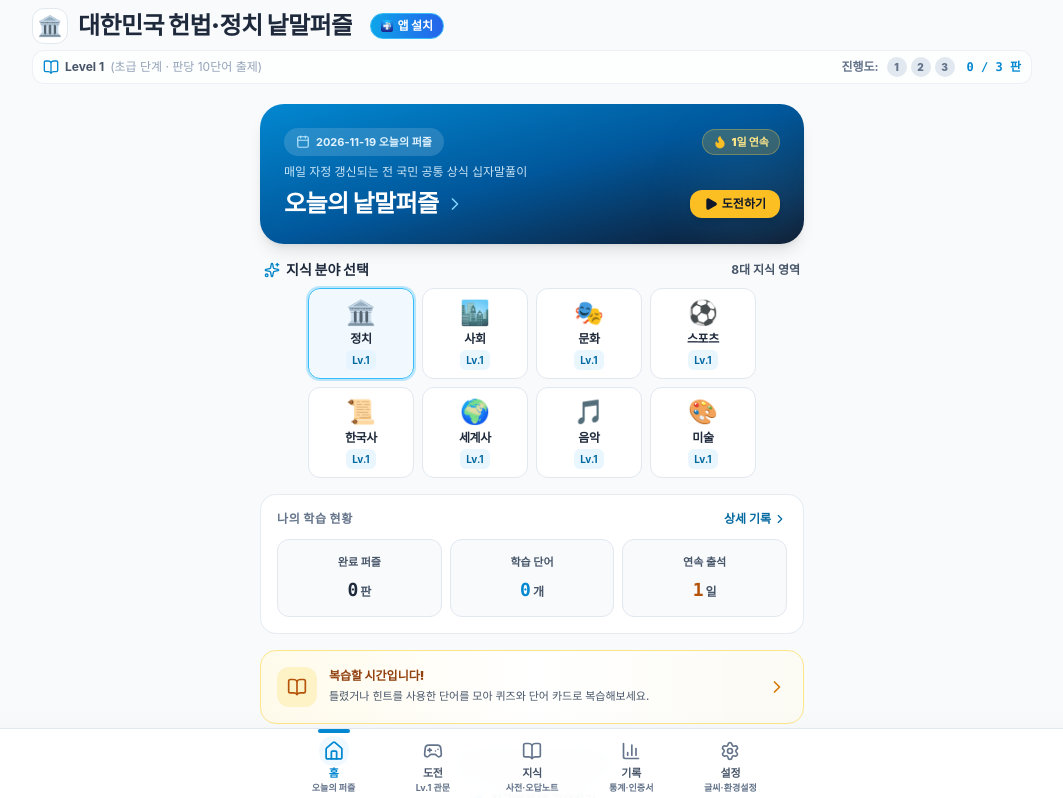
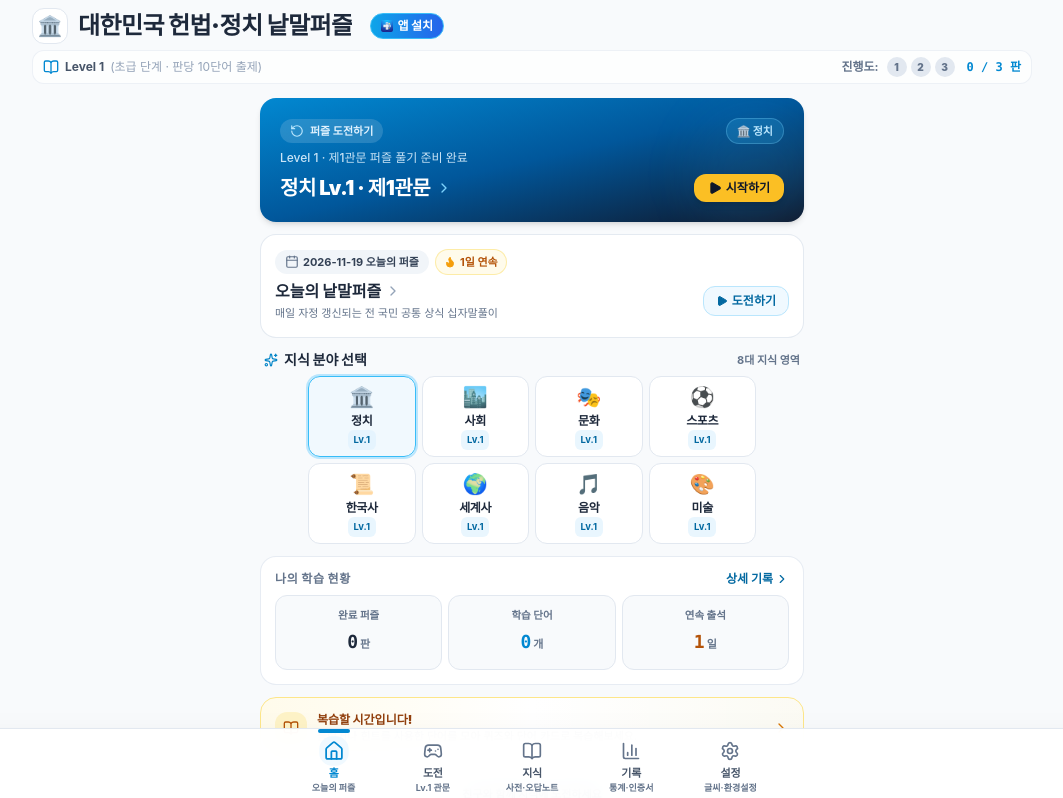
Before and after one commit to honglabai/korean-crossword-puzzle, a React (Vite) app: page / in a window 1280 px wide. Shown: the top 798 px of the page, without its empty margins (108-1171 px from the left). Built offline with nearby package versions, Linux system fonts and the light colour scheme.

Commit message:
ui: swap resume game and daily challenge layout with hero styling and compact spacing

```diff
--- a/src/features/home/HomeScreen.tsx
+++ b/src/features/home/HomeScreen.tsx
@@ -36,6 +36,14 @@ export const HomeScreen: React.FC<HomeScreenProps> = ({
   const [copied, setCopied] = useState(false);
   const todayKST = getKSTDateString();
   const recentActive = getMostRecentActiveGame();
+
+  // Active or selected category for the primary Hero card
+  const activeCategory: CategoryId = recentActive?.category || saveData.selectedCategory || 'POLITICS';
+  const activeCatMeta = getCategoryMeta(activeCategory);
+  const activeProg = saveData.categoryProgress[activeCategory];
+  const activeLevel = recentActive?.session.level || activeProg?.currentLevel || 1;
+  const activeBoard =
+    recentActive?.session.boardNumber || Math.min(3, (activeProg?.clearCountInLevel || 0) + 1);
 
   // Aggregate stats
   let totalClearedPuzzles = 0;
@@ -78,105 +86,114 @@ export const HomeScreen: React.FC<HomeScreenProps> = ({
     <main
       id="main-content"
       role="main"
-      className="w-full max-w-xl mx-auto px-4 py-4 space-y-4 animate-in fade-in duration-200"
+      className="w-full max-w-xl mx-auto px-3.5 sm:px-4 py-2 sm:py-2.5 space-y-2.5 sm:space-y-3 animate-in fade-in duration-200"
     >
-      {/* 1. Header Hero Card: Daily Crossword Banner */}
+      {/* 1. Header Hero Card: 진행 중인 퍼즐 이어하기 (가장 강조) */}
+      <section
+        aria-label="진행 중인 퍼즐 이어하기"
+        onClick={() => {
+          sounds.playKey();
+          onResumeGame(activeCategory);
+        }}
+        className="w-full rounded-2xl p-4 sm:p-5 bg-gradient-to-br from-[#0288d1] via-[#01579b] to-slate-900 text-white shadow-md relative overflow-hidden cursor-pointer hover:shadow-lg transition group select-none"
+      >
+        <div className="absolute -right-4 -bottom-4 w-32 h-32 bg-sky-400/10 rounded-full blur-xl pointer-events-none" />
+        <div className="relative z-10">
+          <div className="flex items-center justify-between mb-1.5">
+            <span className="inline-flex items-center gap-1.5 px-2.5 py-0.5 rounded-full bg-white/15 backdrop-blur-md text-[11px] font-bold text-sky-100">
+              <RotateCcw className="w-3.5 h-3.5 text-sky-200" />
+              <span>{recentActive ? '진행 중인 퍼즐' : '퍼즐 도전하기'}</span>
+            </span>
+
+            <span className="inline-flex items-center gap-1 px-2.5 py-0.5 rounded-full bg-sky-400/20 text-sky-200 border border-sky-300/30 text-[11px] font-black">
+              <span>
+                {activeCatMeta.icon} {activeCatMeta.name}
+              </span>
+            </span>
+          </div>
+
+          <p className="text-[11px] sm:text-xs text-sky-100/90 font-medium">
+            {recentActive
+              ? `풀이 시간 ${Math.floor(recentActive.session.elapsedSeconds / 60)}분 ${
+                  recentActive.session.elapsedSeconds % 60
+                }초 저장됨 · 바로 이어서 풀기`
+              : `Level ${activeLevel} · 제${activeBoard}관문 퍼즐 풀기 준비 완료`}
+          </p>
+
+          <div className="mt-2 flex items-center justify-between">
+            <h2 className="text-lg sm:text-xl font-black tracking-tight flex items-center gap-1.5">
+              <span>
+                {activeCatMeta.name} Lv.{activeLevel} · 제{activeBoard}관문
+              </span>
+              <ChevronRight className="w-4 h-4 text-sky-300 group-hover:translate-x-1 transition" />
+            </h2>
+
+            <span className="flex items-center gap-1 text-xs font-black bg-amber-400 text-slate-900 px-3.5 py-1.5 rounded-xl shadow-md group-hover:bg-amber-300 transition shrink-0">
+              <Play className="w-3.5 h-3.5 fill-slate-900" />
+              <span>{recentActive ? '이어하기' : '시작하기'}</span>
+            </span>
+          </div>
+        </div>
+      </section>
+
+      {/* 2. Secondary Card: 오늘의 낱말퍼즐 (덜 강조된 차분한 스타일) */}
       <section
         aria-label="오늘의 낱말퍼즐"
         onClick={() => {
           sounds.playKey();
           onOpenDailyChallenge();
         }}
-        className="w-full rounded-3xl p-5 sm:p-6 bg-gradient-to-br from-[#0288d1] via-[#01579b] to-slate-900 text-white shadow-lg relative overflow-hidden cursor-pointer hover:shadow-xl transition group"
+        className="w-full rounded-2xl p-3 sm:p-3.5 bg-white border border-slate-200/90 shadow-2xs hover:border-sky-300 transition cursor-pointer group text-slate-800"
       >
-        <div className="absolute -right-4 -bottom-4 w-32 h-32 bg-sky-400/10 rounded-full blur-xl pointer-events-none" />
-        <div className="relative z-10">
-          <div className="flex items-center justify-between mb-2">
-            <span className="inline-flex items-center gap-1.5 px-3 py-1 rounded-full bg-white/15 backdrop-blur-md text-[11px] font-bold text-sky-100">
-              <Calendar className="w-3.5 h-3.5 text-sky-200" />
+        <div className="flex items-center justify-between mb-1">
+          <div className="flex items-center gap-1.5">
+            <span className="inline-flex items-center gap-1 px-2.5 py-0.5 rounded-full bg-slate-100 text-[11px] font-bold text-slate-700">
+              <Calendar className="w-3.5 h-3.5 text-slate-500" />
               <span>{todayKST} 오늘의 퍼즐</span>
             </span>
-
-            <span className="inline-flex items-center gap-1 px-2.5 py-0.5 rounded-full bg-amber-400/20 text-amber-200 border border-amber-300/30 text-[11px] font-black">
-              <Flame className="w-3.5 h-3.5 text-amber-400 fill-amber-400" />
+            <span className="inline-flex items-center gap-1 px-2 py-0.5 rounded-full bg-amber-50 text-amber-700 border border-amber-200/70 text-[11px] font-bold">
+              <Flame className="w-3 h-3 text-amber-500 fill-amber-500" />
               <span>{streakDays}일 연속</span>
             </span>
           </div>
+        </div>
 
-          <p className="text-xs text-sky-100/90 font-medium mt-1">
+        <div className="flex items-center justify-between">
+          <div>
+            <h3 className="text-sm sm:text-base font-black text-slate-800 flex items-center gap-1">
+              <span>오늘의 낱말퍼즐</span>
+              <ChevronRight className="w-4 h-4 text-slate-400 group-hover:text-sky-600 group-hover:translate-x-0.5 transition" />
+            </h3>
+            <p className="text-[11px] text-slate-500 font-medium">
               매일 자정 갱신되는 전 국민 공통 상식 십자말풀이
             </p>
-
-          <div className="mt-2 flex items-center justify-between">
-            <h2 className="text-xl sm:text-2xl font-black tracking-tight flex items-center gap-1.5">
-              <span>오늘의 낱말퍼즐</span>
-              <ChevronRight className="w-5 h-5 text-sky-300 group-hover:translate-x-1 transition" />
-            </h2>
+          </div>
 
           {isTodayCompleted ? (
-              <span className="flex items-center gap-1 text-xs font-black bg-emerald-500/80 px-3 py-1.5 rounded-xl shadow-xs">
-                <CheckCircle2 className="w-4 h-4" />
+            <span className="flex items-center gap-1 text-xs font-bold bg-emerald-50 text-emerald-700 border border-emerald-200 px-3 py-1.5 rounded-xl shrink-0">
+              <CheckCircle2 className="w-3.5 h-3.5 text-emerald-600" />
               <span>오늘 완료!</span>
             </span>
           ) : (
-              <span className="flex items-center gap-1 text-xs font-black bg-amber-400 text-slate-900 px-3.5 py-1.5 rounded-xl shadow-md group-hover:bg-amber-300 transition">
-                <Play className="w-3.5 h-3.5 fill-slate-900" />
+            <span className="flex items-center gap-1 text-xs font-bold bg-sky-50 text-sky-700 border border-sky-200 hover:bg-sky-100 px-3 py-1.5 rounded-xl transition shrink-0">
+              <Play className="w-3 h-3 fill-sky-700" />
               <span>도전하기</span>
             </span>
           )}
         </div>
-        </div>
       </section>
 
-      {/* 2. Resume In-Progress Puzzle Card */}
-      {recentActive && (
-        <section
-          aria-label="진행 중인 퍼즐 이어하기"
-          className="w-full bg-white rounded-2xl p-4 border border-sky-100 shadow-xs flex items-center justify-between gap-3 hover:border-sky-300 transition"
-        >
-          <div className="flex items-center gap-3">
-            <div className="w-10 h-10 rounded-xl bg-sky-50 text-[#0288d1] flex items-center justify-center shrink-0">
-              <RotateCcw className="w-5 h-5" />
-            </div>
-            <div>
-              <span className="text-[10px] font-black tracking-wider text-[#0288d1] uppercase block">
-                진행 중인 퍼즐
-              </span>
-              <h3 className="text-sm font-black text-slate-800">
-                {getCategoryMeta(recentActive.category).name} Lv.{recentActive.session.level} · 제
-                {recentActive.session.boardNumber}관문
+      {/* 3. Knowledge Category Grid (8 Categories) */}
+      <section aria-label="지식 분야 선택" className="space-y-1.5">
+        <div className="flex items-center justify-between px-1">
+          <h3 className="text-xs sm:text-sm font-black text-slate-800 flex items-center gap-1.5">
+            <Sparkles className="w-3.5 h-3.5 text-sky-600" />
+            <span>지식 분야 선택</span>
           </h3>
-              <p className="text-[11px] text-slate-600 font-medium">
-                풀이 시간 {Math.floor(recentActive.session.elapsedSeconds / 60)}분{' '}
-                {recentActive.session.elapsedSeconds % 60}초 저장됨
-              </p>
-            </div>
+          <span className="text-[11px] text-slate-500 font-bold">8대 지식 영역</span>
         </div>
 
-          <button
-            onClick={() => {
-              sounds.playKey();
-              onResumeGame(recentActive.category);
-            }}
-            className="px-4 py-2 bg-[#0288d1] hover:bg-[#0277bd] text-white font-black text-xs rounded-xl shadow-xs transition flex items-center gap-1 shrink-0"
-          >
-            <span>이어하기</span>
-            <ChevronRight className="w-4 h-4" />
-          </button>
-        </section>
-      )}
-
-      {/* 3. Knowledge Category Grid (8 Categories) */}
-      <section aria-label="지식 분야 선택" className="space-y-2">
-        <div className="flex items-center justify-between px-1">
-          <h3 className="text-sm font-black text-slate-800 flex items-center gap-1.5">
-            <Sparkles className="w-4 h-4 text-sky-600" />
-            <span>지식 분야 선택</span>
-          </h3>
-          <span className="text-xs text-slate-600 font-bold">8대 지식 영역</span>
-        </div>
-
-        <div className="grid grid-cols-4 gap-2 max-w-sm sm:max-w-md mx-auto w-full">
+        <div className="grid grid-cols-4 gap-1.5 max-w-sm sm:max-w-md mx-auto w-full">
           {CATEGORIES_REGISTRY.map((cat) => {
             const prog = saveData.categoryProgress[cat.id];
             const lvl = prog?.currentLevel || 1;
@@ -189,17 +206,17 @@ export const HomeScreen: React.FC<HomeScreenProps> = ({
                   sounds.playKey();
                   onSelectCategory(cat.id);
                 }}
-                className={`flex flex-col items-center justify-center py-2 px-1.5 rounded-xl border transition-all duration-150 relative cursor-pointer ${
+                className={`flex flex-col items-center justify-center py-1.5 px-1 rounded-xl border transition-all duration-150 relative cursor-pointer ${
                   isSelected
-                    ? 'bg-sky-50/80 border-sky-400 shadow-xs ring-2 ring-sky-200'
+                    ? 'bg-sky-50/80 border-sky-400 shadow-2xs ring-2 ring-sky-200'
                     : 'bg-white border-slate-200 hover:border-sky-300 hover:bg-slate-50/60'
                 }`}
               >
-                <span className="text-2xl mb-0.5 select-none">{cat.icon}</span>
+                <span className="text-xl mb-0.5 select-none">{cat.icon}</span>
                 <span className="text-xs font-black text-slate-800 tracking-tight leading-tight">
                   {cat.name}
                 </span>
-                <span className="text-[10px] font-bold text-sky-700 bg-sky-100/70 px-1.5 py-0.2 rounded-md mt-1">
+                <span className="text-[9.5px] font-bold text-sky-700 bg-sky-100/70 px-1.5 py-0.2 rounded-md mt-0.5">
                   Lv.{lvl}
                 </span>
               </button>
@@ -211,10 +228,10 @@ export const HomeScreen: React.FC<HomeScreenProps> = ({
       {/* 4. Learning Stats Card */}
       <section
         aria-label="나의 학습 현황"
-        className="w-full bg-white rounded-2xl p-4 border border-slate-200/80 shadow-xs space-y-3"
+        className="w-full bg-white rounded-2xl p-3 sm:p-3.5 border border-slate-200/80 shadow-2xs space-y-2"
       >
         <div className="flex items-center justify-between">
-          <h3 className="text-xs font-black text-slate-500 uppercase tracking-wider">
+          <h3 className="text-[11px] sm:text-xs font-black text-slate-500 uppercase tracking-wider">
             나의 학습 현황
           </h3>
           <button
@@ -222,35 +239,35 @@ export const HomeScreen: React.FC<HomeScreenProps> = ({
               sounds.playKey();
               onNavigateTab('RECORDS');
             }}
-            className="text-xs text-sky-700 font-bold hover:underline flex items-center gap-0.5"
+            className="text-[11px] sm:text-xs text-sky-700 font-bold hover:underline flex items-center gap-0.5"
           >
             <span>상세 기록</span>
             <ChevronRight className="w-3.5 h-3.5 text-sky-700" />
           </button>
         </div>
 
-        <div className="grid grid-cols-3 gap-2 text-center">
-          <div className="p-3 rounded-xl bg-slate-50 border border-slate-200">
-            <span className="text-[11px] text-slate-600 font-bold block mb-1">완료 퍼즐</span>
-            <span className="text-lg font-black text-slate-800 font-mono">
+        <div className="grid grid-cols-3 gap-1.5 text-center">
+          <div className="p-2 sm:p-2.5 rounded-xl bg-slate-50 border border-slate-200">
+            <span className="text-[10.5px] text-slate-500 font-bold block mb-0.5">완료 퍼즐</span>
+            <span className="text-base sm:text-lg font-black text-slate-800 font-mono">
               {totalClearedPuzzles}
-              <span className="text-xs font-bold text-slate-600 ml-0.5">판</span>
+              <span className="text-[11px] font-bold text-slate-500 ml-0.5">판</span>
             </span>
           </div>
 
-          <div className="p-3 rounded-xl bg-slate-50 border border-slate-200">
-            <span className="text-[11px] text-slate-600 font-bold block mb-1">학습 단어</span>
-            <span className="text-lg font-black text-[#0288d1] font-mono">
+          <div className="p-2 sm:p-2.5 rounded-xl bg-slate-50 border border-slate-200">
+            <span className="text-[10.5px] text-slate-500 font-bold block mb-0.5">학습 단어</span>
+            <span className="text-base sm:text-lg font-black text-[#0288d1] font-mono">
               {learnedWordsCount}
-              <span className="text-xs font-bold text-slate-600 ml-0.5">개</span>
+              <span className="text-[11px] font-bold text-slate-500 ml-0.5">개</span>
             </span>
           </div>
 
-          <div className="p-3 rounded-xl bg-slate-50 border border-slate-200">
-            <span className="text-[11px] text-slate-600 font-bold block mb-1">연속 출석</span>
-            <span className="text-lg font-black text-amber-700 font-mono">
+          <div className="p-2 sm:p-2.5 rounded-xl bg-slate-50 border border-slate-200">
+            <span className="text-[10.5px] text-slate-500 font-bold block mb-0.5">연속 출석</span>
+            <span className="text-base sm:text-lg font-black text-amber-700 font-mono">
               {streakDays}
-              <span className="text-xs font-bold text-slate-600 ml-0.5">일</span>
+              <span className="text-[11px] font-bold text-slate-500 ml-0.5">일</span>
             </span>
           </div>
         </div>
@@ -263,11 +280,11 @@ export const HomeScreen: React.FC<HomeScreenProps> = ({
           sounds.playKey();
           onNavigateTab('KNOWLEDGE');
         }}
-        className="w-full bg-gradient-to-r from-amber-50 via-white to-amber-50/50 rounded-2xl p-4 border border-amber-200 shadow-xs flex items-center justify-between cursor-pointer hover:border-amber-300 transition"
+        className="w-full bg-gradient-to-r from-amber-50 via-white to-amber-50/50 rounded-2xl p-3 sm:p-3.5 border border-amber-200 shadow-2xs flex items-center justify-between cursor-pointer hover:border-amber-300 transition"
       >
-        <div className="flex items-center gap-3">
-          <div className="w-10 h-10 rounded-xl bg-amber-100 text-amber-700 flex items-center justify-center shrink-0">
-            <BookOpen className="w-5 h-5" />
+        <div className="flex items-center gap-2.5">
+          <div className="w-8 h-8 rounded-xl bg-amber-100 text-amber-700 flex items-center justify-center shrink-0">
+            <BookOpen className="w-4 h-4" />
           </div>
           <div>
             <div className="flex items-center gap-1.5">
@@ -278,26 +295,26 @@ export const HomeScreen: React.FC<HomeScreenProps> = ({
                 </span>
               )}
             </div>
-            <p className="text-[11px] text-slate-600 mt-0.5 font-medium">
+            <p className="text-[11px] text-slate-600 mt-0.5 font-medium leading-tight">
               틀렸거나 힌트를 사용한 단어를 모아 퀴즈와 단어 카드로 복습해보세요.
             </p>
           </div>
         </div>
 
-        <ChevronRight className="w-5 h-5 text-amber-600 shrink-0" />
+        <ChevronRight className="w-4 h-4 text-amber-600 shrink-0 ml-1" />
       </section>
 
       {/* 6. Invite & Share Card */}
       <section
         aria-label="친구에게 앱 공유하기"
-        className="w-full bg-slate-50 rounded-2xl p-4 border border-slate-200 text-center space-y-2"
+        className="w-full bg-slate-50 rounded-2xl p-2.5 sm:p-3 border border-slate-200 text-center space-y-1.5"
       >
-        <p className="text-xs text-slate-600 font-bold">친구와 함께 지식에 도전하세요</p>
+        <p className="text-[11px] text-slate-600 font-bold">친구와 함께 지식에 도전하세요</p>
         <button
           onClick={handleShareClick}
-          className="w-full py-2.5 bg-white hover:bg-slate-100 text-slate-800 border border-slate-300 rounded-xl font-bold text-xs flex items-center justify-center gap-1.5 shadow-2xs transition"
+          className="w-full py-2 bg-white hover:bg-slate-100 text-slate-800 border border-slate-300 rounded-xl font-bold text-xs flex items-center justify-center gap-1.5 shadow-2xs transition cursor-pointer"
         >
-          <Share2 className="w-4 h-4 text-sky-600" />
+          <Share2 className="w-3.5 h-3.5 text-sky-600" />
           <span>{copied ? '링크가 복사되었습니다!' : '친구에게 앱 공유하기'}</span>
         </button>
       </section>
```
Lines whose indentation alone changed are shown as unchanged.
